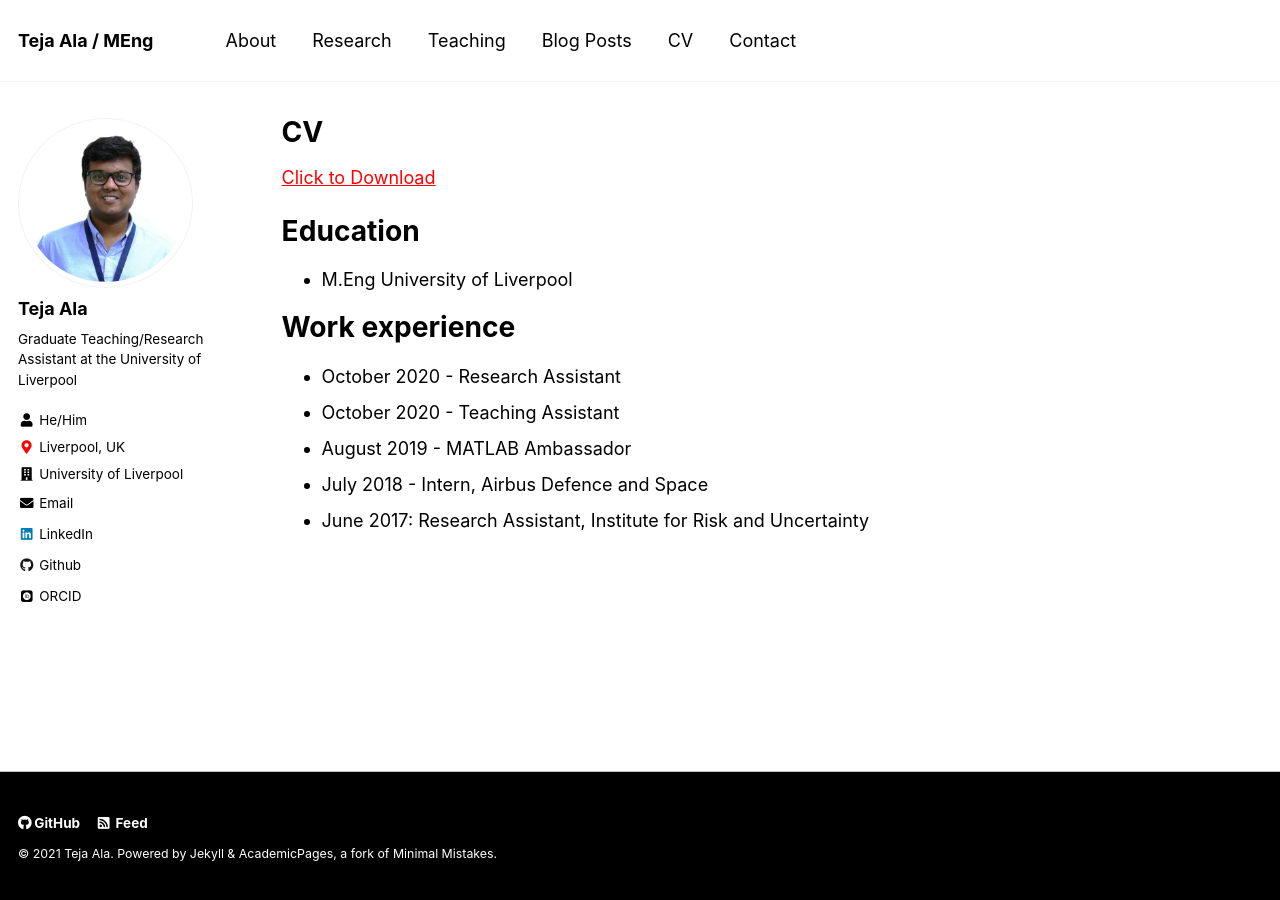
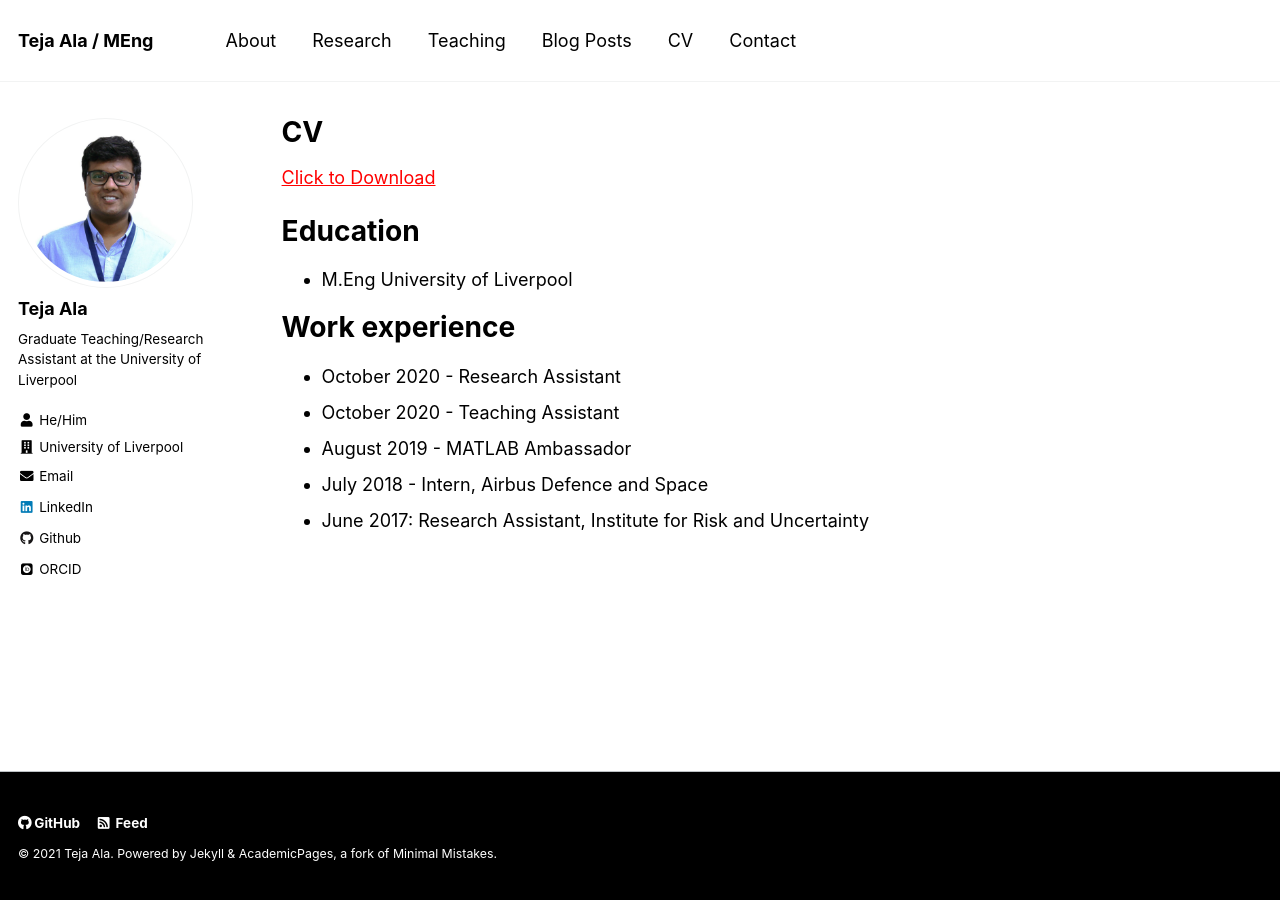
Before and after one commit to dekeract01/dekeract01.github.io, a Jekyll site: the page built from _pages/cv.md, in a window 1280 px wide. Built offline with Jekyll 4.4.1, drawn with Linux system fonts in a browser that asks for light colours; some web fonts are replaced.

Commit message:
updated CV

```diff
--- a/_config.yml
+++ b/_config.yml
@@ -85,7 +85,7 @@
   avatar           : "profile.png"
   bio              : "Graduate Teaching/Research Assistant at the University of Liverpool"
   pronoun          : "He/Him"
-  location         : "Liverpool, UK"
+  location         : #"Liverpool, UK"
   employer         : "University of Liverpool"
   pubmed           : #"https://www.ncbi.nlm.nih.gov/pubmed/?term=john+snow"
   googlescholar    : #"http://yourfullgooglescholarurl.com"
--- a/_pages/cv.md
+++ b/_pages/cv.md
@@ -9,7 +9,7 @@
 
 {% include base_path %}
 
-<a href="http://academicpages.github.io/files/TA-CV-webpage.pdf" download>Click to Download</a>
+<a href="https://dekeract01.github.io/files/TA-CV-webpage.pdf" download>Click to Download</a>
 
 Education
 ======
```
